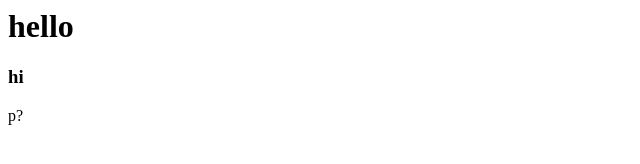
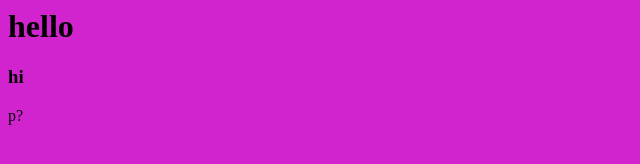
Before and after one commit to umakamat/site, a plain HTML site: page index.html in a window 1280 px wide. Shown: the whole page, without its empty margins (0-640 px from the left). Drawn offline with Linux system fonts and the light colour scheme.

Commit message:
Update index.html

```diff
--- a/index.html
+++ b/index.html
@@ -1,3 +1,11 @@
+<html>
+  <head>
+    </header>
+
+ <body bgcolor = "#d124ce">
 <h1> hello </h1>
 <h3> hi </h3>
 <p> p? </p>
+  </body>
+
+</html>
```
